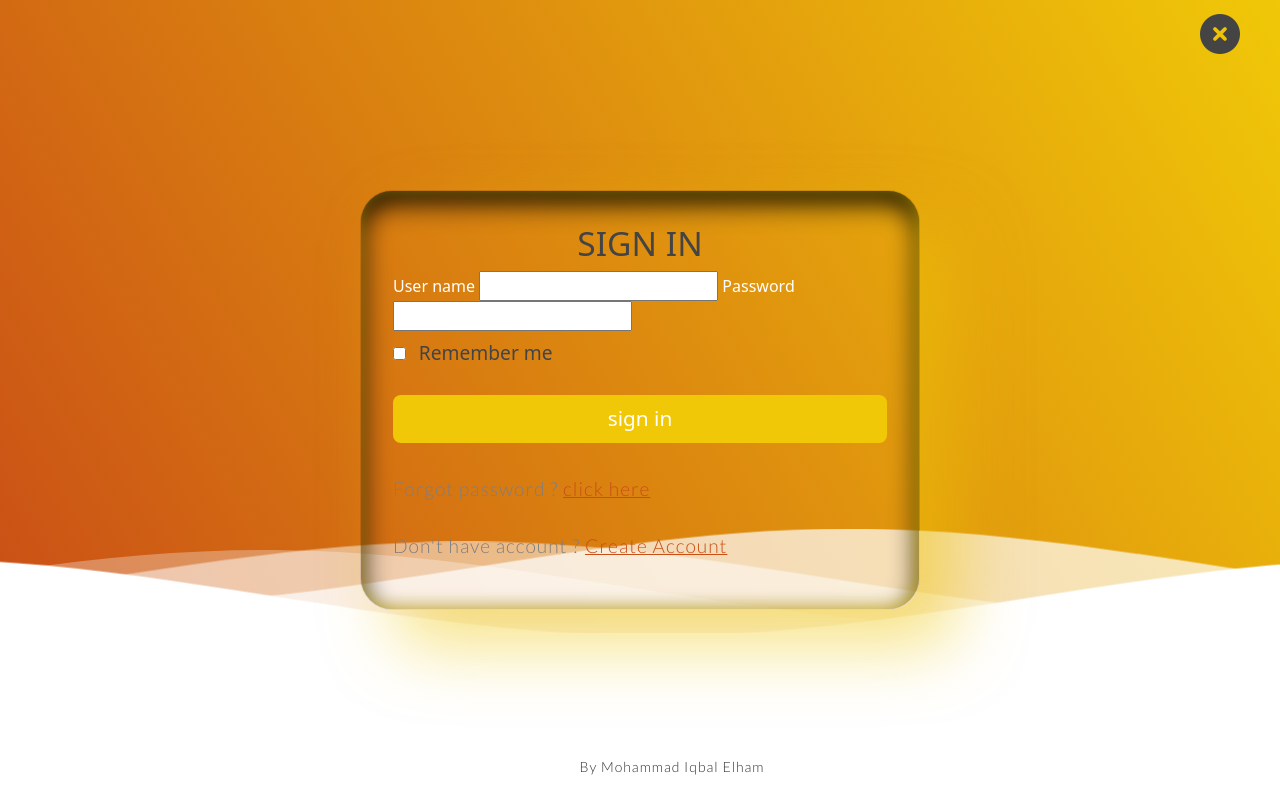
After one commit to Iqbal-Elham/Second_Hand_bookstore, a Django app: template bookstore/bookstore_account/templates/account/login_wave.html in a window 1280 px wide. The commit adds this page. Run offline with Django 4.2, Linux system fonts and the light colour scheme; the template is opened without the code that fills it, so the values that code supplies are empty, except form fields; form fields are guessed from the names that the template uses; some libraries are stand-ins or nearby versions.

Commit message:
Add wave to login form

```diff
--- /dev/null
+++ b/bookstore/assets/styles/css/login_style.css
@@ -0,0 +1,239 @@
+@import url(//fonts.googleapis.com/css?family=Lato:300:400);
+:root {
+    --color: rgb(240, 200, 8);
+    --color-btn: #b19610;
+    --black: #444;
+    --border: 0.1rem solid rgba(0, 0, 0, 0.1);
+    --border-hover: 0.1rem solid var(--black);
+    --box-shadow: 0 0.5rem 1rem rgba(0, 0, 0, 0.1);
+  }
+
+h1 {
+  font-family: 'Lato', sans-serif;
+  font-weight:300;
+  letter-spacing: 2px;
+  font-size:48px;
+}
+p {
+  font-family: 'Lato', sans-serif;
+  letter-spacing: 1px;
+  font-size:14px;
+  color: #333333;
+}
+
+.header {
+  position:relative;
+  /* background: linear-gradient(60deg, rgba(84,58,183,1) 0%, rgba(0,172,193,1) 100%); */
+  background: linear-gradient(60deg, rgb(202, 79, 22) 0%, rgb(240, 200, 8) 100%);
+  color:white !important;
+}
+
+
+
+.inner-header {
+  height:65vh;
+  width:100%;
+  margin: 0;
+  padding: 0;
+}
+
+.flex { /*Flexbox for containers*/
+  display: flex;
+  justify-content: center;
+  align-items: center;
+  text-align: center;
+}
+
+.waves {
+  position:relative;
+  width: 100%;
+  height:15vh;
+  margin-bottom:-7px; /*Fix for safari gap*/
+  min-height:100px;
+  max-height:150px;
+}
+
+.content {
+  /* position:relative; */
+  display: flex;
+  justify-content: center;
+  align-items:flex-end;
+  margin-left: 4rem;
+  height:20vh;
+  text-align:center;
+  background-color: white !important;
+}
+
+/* Animation */
+
+.parallax > use {
+  animation: move-forever 25s cubic-bezier(.55,.5,.45,.5)     infinite;
+}
+.parallax > use:nth-child(1) {
+  animation-delay: -2s;
+  animation-duration: 7s;
+}
+.parallax > use:nth-child(2) {
+  animation-delay: -3s;
+  animation-duration: 10s;
+}
+.parallax > use:nth-child(3) {
+  animation-delay: -4s;
+  animation-duration: 13s;
+}
+.parallax > use:nth-child(4) {
+  animation-delay: -5s;
+  animation-duration: 20s;
+}
+@keyframes move-forever {
+  0% {
+   transform: translate3d(-90px,0,0);
+  }
+  100% {
+    transform: translate3d(85px,0,0);
+  }
+}
+/*Shrinking for mobile*/
+@media (max-width: 768px) {
+  .waves {
+    height:40px;
+    min-height:40px;
+  }
+  .content {
+    height:30vh;
+  }
+  h1 {
+    font-size:24px;
+  }
+}
+
+
+
+
+.login-form-container {
+    display: flex;
+    align-items: center;
+    justify-content: center;
+    position: fixed;
+    top: 0;
+    /* right: -105%; */
+    z-index: 10000;
+    height: 100%;
+    width: 100%;
+
+    box-shadow: 0 8px 32px 0 rgba(31, 38, 135, 0.37);
+    /*backdrop-filter: blur(44px);
+    -webkit-backdrop-filter: blur(44px); */
+    /* border-radius: 10px;
+    border: 1px solid rgba(255, 255, 255, 0.822); */
+  }
+
+  .login-form-container form {
+    /* background: #fff; */
+    border: var(--border);
+    width: 35rem;
+    padding: 2rem;
+    /* box-shadow: var(--box-shadow); */
+    /* border-radius: 0.9rem; */
+    margin: 5rem;
+    /* backdrop-filter: blur(2px); */
+    border-radius: 32px;
+    /* background-color: rgba(255, 255, 255, 0.8); */
+    box-shadow: 35px 35px 68px 0px rgba(240, 200, 8, 0.5),
+      inset -2px -2px 16px 0px rgba(240, 200, 8, 0.6),
+      inset 0px 11px 28px 0px black;
+  }
+
+  .login-form-container form h3 {
+    font-size: 2.1rem;
+    text-transform: uppercase;
+    color: var(--black);
+    text-align: center;
+  }
+
+  .login-form-container form span {
+    display: block;
+    font-size: 1.2rem;
+    padding-top: 0.1rem;
+  }
+
+  .login-form-container form .box {
+    width: 100%;
+    margin: 0.7rem 0;
+    font-size: 1.2rem;
+    border: var(--border);
+    border-radius: 0.5rem;
+    padding: 0.6rem 1.1rem;
+    color: var(--black);
+    text-transform: none;
+  }
+
+  .login-form-container form .checkbox {
+    display: flex;
+    align-items: center;
+    gap: 0.8rem;
+    padding: 0.5rem 0;
+  }
+
+  .login-form-container form .checkbox label {
+    font-size: 1.2rem;
+    color: var(--black);
+  }
+
+  .login-form-container form .sub-btn {
+    text-align: center;
+    width: 100%;
+    margin: 1.2rem 0;
+    padding: 0.5rem;
+    font-size: 1.3rem;
+  }
+
+  .login-form-container form p {
+    padding-top: 0.8rem;
+    font-size: 1.2rem;
+    color: rgb(129, 126, 126);
+  }
+
+  .login-form-container form p a {
+    color: rgb(202, 79, 22);
+    text-decoration: underline;
+  }
+
+  .login-form-container #close-login-btn {
+    position: absolute;
+    top: 0.9rem;
+    right: 2.5rem;
+    font-size: 2.5rem;
+    color: var(--black);
+    cursor: pointer;
+  }
+
+  .login-form-container #close-login-btn:hover {
+    color: rgb(185, 10, 10);
+  }
+
+  .sub-btn {
+    margin-top: 1rem;
+    display: inline-block;
+    padding: 0.9rem 3rem;
+    border-radius: 0.5rem;
+    color: #fff;
+    background: var(--color);
+    font-size: 1.7rem;
+    cursor: pointer;
+    font-weight: 500;
+    border: none;
+  }
+
+  .sub-btn:hover {
+    background: rgb(202, 79, 22);
+    align-items: ;
+}
+
+  @media (max-width: 768px) {
+
+  .login-form-container form {
+    padding: 1rem;
+    margin: 2rem;
+  }
+  }
--- /dev/null
+++ b/bookstore/bookstore_account/templates/account/login_wave.html
@@ -0,0 +1,82 @@
+<!--Hey! This is the original version
+of Simple CSS Waves-->
+{% load static %}
+
+<link rel="stylesheet" href="{% static 'styles/css/login_style.css' %}">
+<link rel="shortcut icon" type="image" href="{% static 'images/logo3.png' %}">
+<link rel="stylesheet" href="{% static 'bootstrap/css/bootstrap.min.css' %}">
+<link rel="stylesheet" href="{% static 'styles/css/owl.carousel.min.css' %}">
+<link rel="stylesheet" href="{% static 'styles/css/owl.theme.default.min.css' %}">
+<link rel="stylesheet" href="{% static 'styles/fonts-6/css/all.css' %}">
+<!-- <link rel="stylesheet" href="{% static 'styles/css/styles.css' %}"> -->
+<link rel="stylesheet" href="{% static 'styles/css/fonts.css' %}">
+<link rel="stylesheet" href="{% static 'styles/css/swiper-bundle.min.css' %}">
+<div class="header">
+
+    <!--Content before waves-->
+    <div class="inner-header">
+
+        <!--Just the logo.. Don't mind this-->
+        <!-- <svg version="1.1" class="logo" baseProfile="tiny" id="Layer_1" xmlns="http://www.w3.org/2000/svg"
+            xmlns:xlink="http://www.w3.org/1999/xlink" x="0px" y="0px" viewBox="0 0 500 500" xml:space="preserve">
+            <path fill="#FFFFFF" stroke="#000000" stroke-width="10" stroke-miterlimit="10" d="M57,283" />
+            <g>
+                <path fill="#fff"
+                    d="M250.4,0.8C112.7,0.8,1,112.4,1,250.2c0,137.7,111.7,249.4,249.4,249.4c137.7,0,249.4-111.7,249.4-249.4
+    C499.8,112.4,388.1,0.8,250.4,0.8z M383.8,326.3c-62,0-101.4-14.1-117.6-46.3c-17.1-34.1-2.3-75.4,13.2-104.1
+    c-22.4,3-38.4,9.2-47.8,18.3c-11.2,10.9-13.6,26.7-16.3,45c-3.1,20.8-6.6,44.4-25.3,62.4c-19.8,19.1-51.6,26.9-100.2,24.6l1.8-39.7		c35.9,1.6,59.7-2.9,70.8-13.6c8.9-8.6,11.1-22.9,13.5-39.6c6.3-42,14.8-99.4,141.4-99.4h41L333,166c-12.6,16-45.4,68.2-31.2,96.2	c9.2,18.3,41.5,25.6,91.2,24.2l1.1,39.8C390.5,326.2,387.1,326.3,383.8,326.3z" />
+            </g>
+        </svg> -->
+
+        <div class="login-form-container">
+           <a href="/"><i id="close-login-btn" class="fa-solid fa-circle-xmark"></i></a>
+            <form method="post">
+                <h3>Sign in</h3>
+                {% csrf_token %}
+                <label for="loginForm.user_name.id_for_label">{{ loginForm.user_name.label }}</label>
+                {{loginForm.user_name}}
+                {% for error in loginForm.user_name.errors %}
+                <p style="color: red; padding: 0.3rem">{{error}}</p>
+                {% endfor %}
+                <label for="loginForm.password.id_for_label">{{ loginForm.password.label }}</label>
+                {{loginForm.password}}
+                {% for error in loginForm.password.errors %}
+                <p style="color: red">{{error}}</p>
+                {% endfor %}
+                <div class="checkbox">
+                    <input type="checkbox" name="" id="remember-me" />
+                    <label for="remember-me">Remember me</label>
+                </div>
+                <input type="submit" value="sign in" class="sub-btn" />
+                <p>Forgot password ? <a href="#">click here</a></p>
+                <p>Don't have account ? <a href="/register">Create Account</a></p>
+            </form>
+        </div>
+
+    </div>
+
+    <!--Waves Container-->
+    <div>
+        <svg class="waves" xmlns="http://www.w3.org/2000/svg" xmlns:xlink="http://www.w3.org/1999/xlink"
+            viewBox="0 24 150 28" preserveAspectRatio="none" shape-rendering="auto">
+            <defs>
+                <path id="gentle-wave" d="M-160 44c30 0 58-18 88-18s 58 18 88 18 58-18 88-18 58 18 88 18 v44h-352z" />
+            </defs>
+            <g class="parallax">
+                <use xlink:href="#gentle-wave" x="48" y="0" fill="rgba(255,255,255,0.7" />
+                <use xlink:href="#gentle-wave" x="48" y="3" fill="rgba(255,255,255,0.5)" />
+                <use xlink:href="#gentle-wave" x="48" y="5" fill="rgba(255,255,255,0.3)" />
+                <use xlink:href="#gentle-wave" x="48" y="7" fill="#fff" />
+            </g>
+        </svg>
+    </div>
+    <!--Waves end-->
+
+</div>
+<!--Header ends-->
+
+<!--Content starts-->
+<div class="content">
+    <p>By Mohammad Iqbal Elham </p>
+</div>
+<!--Content ends-->
--- a/bookstore/bookstore_account/urls.py
+++ b/bookstore/bookstore_account/urls.py
@@ -1,8 +1,9 @@
 from django.urls import path
-from .views import login_page, register
+from .views import login_page, register,login_wave
 
 
 urlpatterns = [
-    path('login',login_page),
-    path('register',register)
+    path('register',register),
+    path('login',login_wave),
+    # path('login',login_page),
 ]
--- a/bookstore/bookstore_products/templates/books_list.html
+++ b/bookstore/bookstore_products/templates/books_list.html
@@ -20,8 +20,8 @@
                             <img src="{{product.image.url}}" alt="" class="rounded" width="160" />
                             <h4 class="text-black font-weight-bold">{{ product.title }}</h4>
                             <div class="mt-2 info">
-                                <span class="text1 d-block">{{ product.description }}</span>
-                                <span class="text1">{{product.publisher}}</span>
+                                <span class="text1 d-block"><strong>Author: </strong> {{ product.Author }}</span>
+                                <span class="text1"><strong>Publisher: </strong>{{product.publisher}}</span>
                             </div>
                             <div class="cost mt-2">
                                 <span>{{product.price}} Af</span>
--- a/bookstore/templates/shared/_footerReferences.html
+++ b/bookstore/templates/shared/_footerReferences.html
@@ -5,3 +5,4 @@
 <script src=" {% static 'styles/js/swiper-bundle.min.js' %} "></script>
 <script src=" {% static 'styles/js/script.js' %} "></script>
 <script src=" {% static 'styles/js/owl.carousel.min.js' %} "></script>
+<script src="https://cdn.lordicon.com/qjzruarw.js"></script>
```
Also changed, not shown: bookstore/assets/styles/css/styles.css (+6 -6 lines), bookstore/bookstore_account/views.py (+21 -0 lines), bookstore/templates/shared/header.html (+6 -2 lines), bookstore/db.sqlite3, 2 other files.
